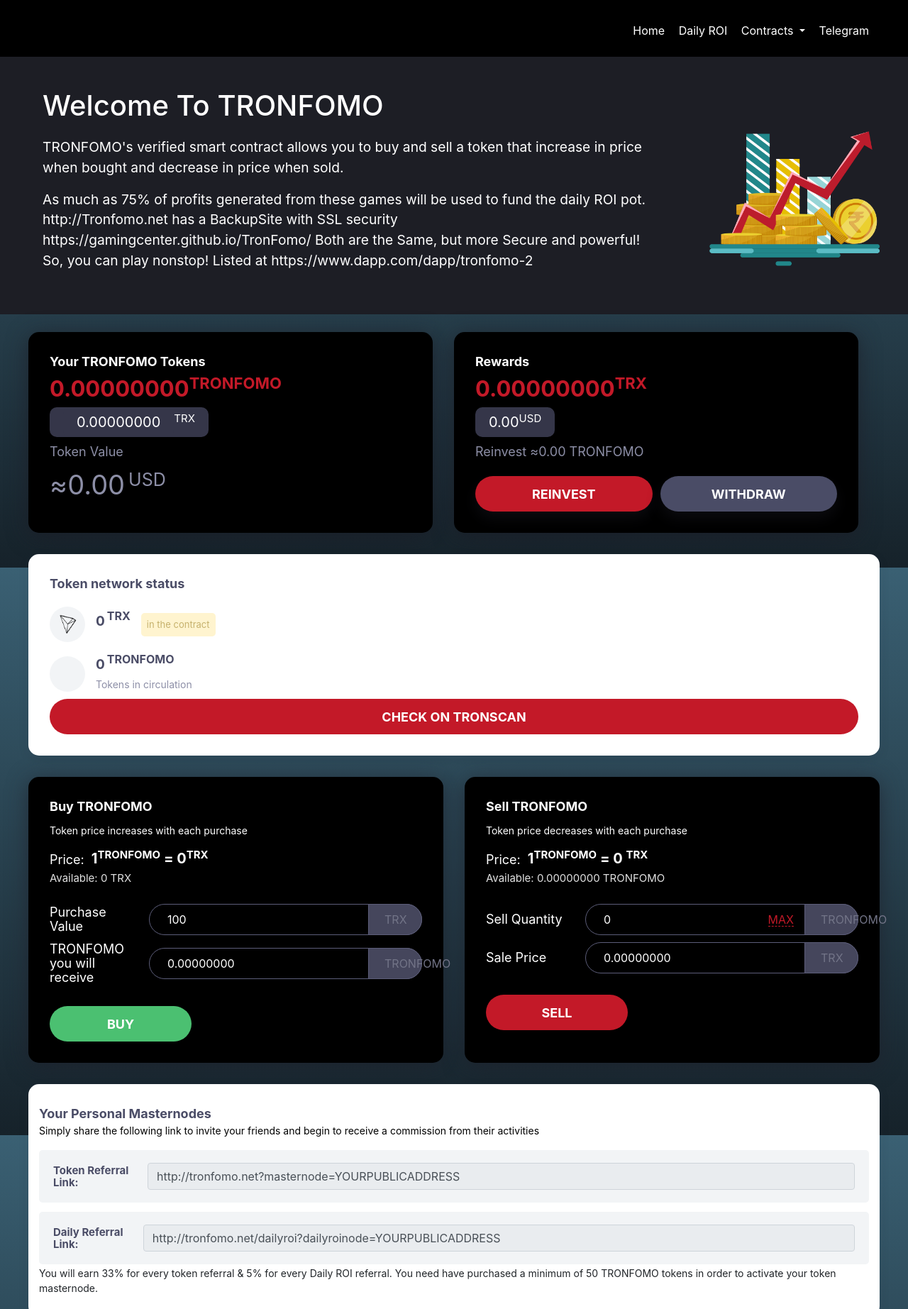
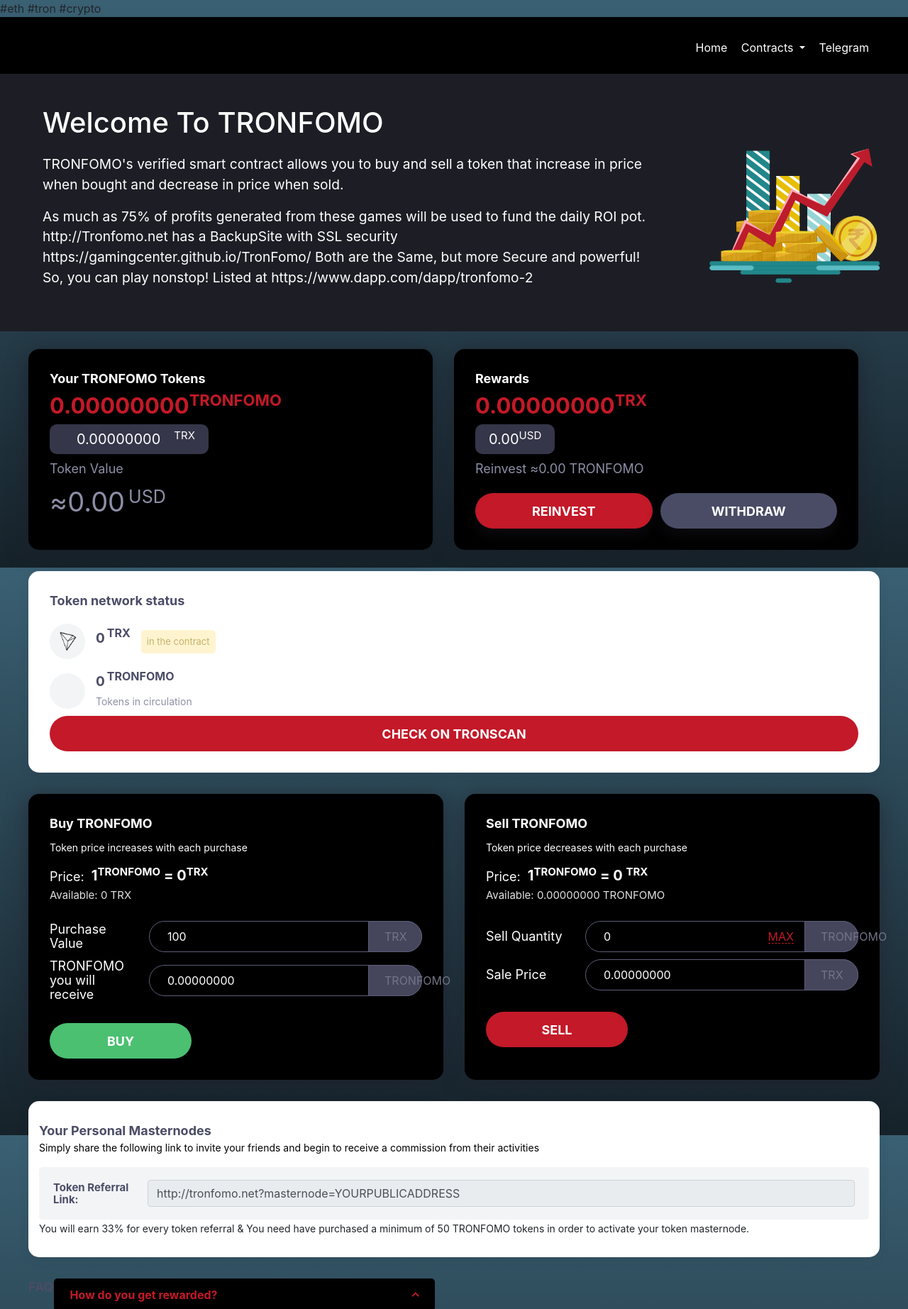
Before and after one commit to dappcenter/TronFomo, a plain HTML site: page index.html in a window 1280 px wide. Shown: the top 1845 px of the page at 71% size. Drawn offline with nearby package versions, Linux system fonts and the light colour scheme.

Commit message:
Update index.html

```diff
--- a/index.html
+++ b/index.html
@@ -5,7 +5,12 @@
 		<meta http-equiv="Content-Type" content="text/html; charset=UTF-8">
 		<meta name="viewport" content="width=device-width,initial-scale=1,shrink-to-fit=no">
 		<link rel="stylesheet" href="./assets/amaran.min.css">
-		<title>TRONFOMOroi - Tokens and Daily ROI</title>
+		<title>TRONFOMOroi - Buy and Sell TRONFOMO
+
+</title>
+
+
+#eth #tron #crypto
 		<link href="./assets/main.d83e4544.css" rel="stylesheet">
 		<script src="http://cdnjs.cloudflare.com/ajax/libs/popper.js/1.14.3/umd/popper.min.js" integrity="sha384-ZMP7rVo3mIykV+2+9J3UJ46jBk0WLaUAdn689aCwoqbBJiSnjAK/l8WvCWPIPm49" crossorigin="anonymous"></script>
 		<script src="./assets/jquery.min.js"></script>
@@ -42,23 +47,23 @@
 
                                        <div style="float:right;margin-top:6px;">
 									 <a class="btn-link-a" href="/" style="display: inline-block; color: white">Home</a>
-									<a class="btn-link-a" target="" href="TronFomo/dailyroi" style="display: inline-block; color: white">Daily ROI</a>
+
 									 <a class="btn-link-a dropdown-toggle" style="display: inline-block; color: white" href="#" id="navbarDropdown" role="button" data-toggle="dropdown" aria-haspopup="true" aria-expanded="false">
 										Contracts
 									 </a>
 
+
 									 <div class="dropdown-menu" aria-labelledby="navbarDropdown">
 										<a class="dropdown-item" target="_blank"
 										href="http://tronscan.org/#/contract/TAhJjkh2HFMnXbjUkpLvVP4A95cc9px71j">TRONFOMO</a>
-										<a class="dropdown-item" target="_blank"
-										href="http://tronscan.org/#/contract/TSqBSQhFKswoRoBFNWeM7uFga6UJPZd7tx">Daily ROI</a>
+
 
 									 </div>
 
 
 
 
-									 <a class="btn-link-a" target="_blank" href="https://t.me/tronfomonet/" style="display: inline-block; color: white">Telegram</a>
+									 <a class="btn-link-a" target="_blank" href="https://t.me/tronfomonet" style="display: inline-block; color: white">Telegram</a>
 									 </div>
 								 </div>
                               </div>
@@ -79,11 +84,12 @@
                                  <h1>Welcome To TRONFOMO</h1>
                                  <p style="color:white">TRONFOMO's verified smart contract allows you to buy and sell a token that increase in price when bought and decrease in price when sold.</p>
                                  <p style="color:white">As much as 75% of profits generated from these games will be used to fund the daily ROI pot.
-									                       http://Tronfomo.net has a BackupSite with SSL security https://gamingcenter.github.io/TronFomo/
-									                       Both are the Same, but more Secure and powerful!
-									                       So, you can play nonstop!
-								                       	Listed at https://www.dapp.com/dapp/tronfomo-2
-								                      </p>
+									http://Tronfomo.net has a BackupSite with SSL security https://gamingcenter.github.io/TronFomo/
+									Both are the Same, but more Secure and powerful!
+									So, you can play nonstop!
+									Listed at https://www.dapp.com/dapp/tronfomo-2
+								 </p>
+
                                  </div>
                               </div>
 
@@ -235,8 +241,9 @@
                                     <div class="b-info-title"><span>Your Personal Masternodes</span></div>
                                        <p>Simply share the following link to invite your friends and begin to receive a commission from their activities</p>
                                     <div class="b-info-row" style="margin-bottom: 2px;"><span>Token Referral Link:</span><input id="ref-url" class="form-control" value="http://tronfomo.net?masternode=YOURPUBLICADDRESS" readonly=""></div>
-                                       <div class="b-info-row" style="margin-bottom: 2px;"><span>Daily Referral Link:</span><input id="ref-url" class="form-control" value="http://tronfomo.net/dailyroi?dailyroinode=YOURPUBLICADDRESS" readonly=""></div>
-                                    <div style="font-size: 14px;">You will earn 33% for every token referral &amp; 5% for every Daily ROI referral. You need have purchased a minimum of 50 TRONFOMO tokens in order to activate your token masternode.</div>
+
+                                    <div style="font-size: 14px;">You will earn 33% for every token referral &amp;
+									You need have purchased a minimum of 50 TRONFOMO tokens in order to activate your token masternode.</div>
                                  </div>
                               </div>
                            </div>
```
